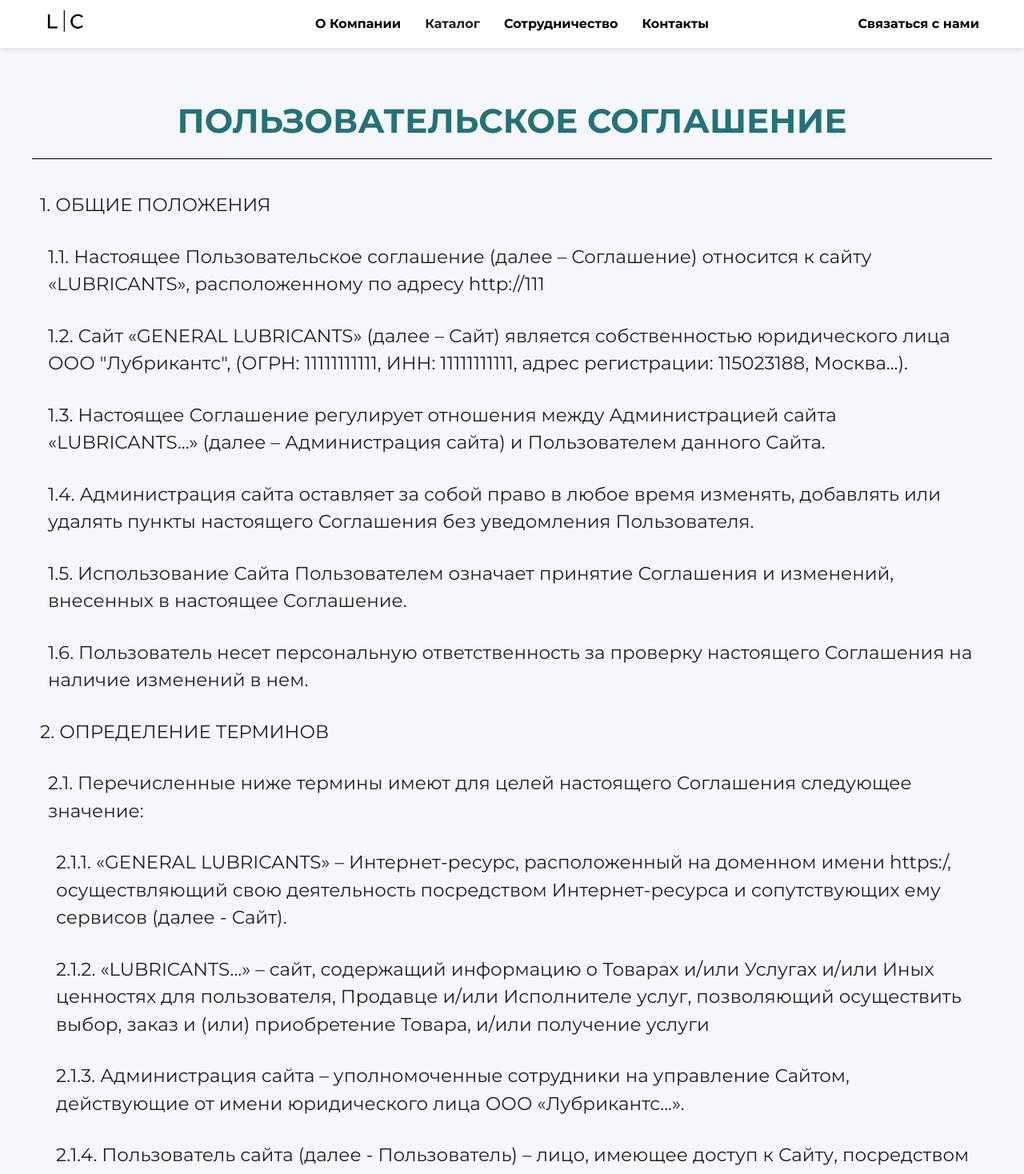
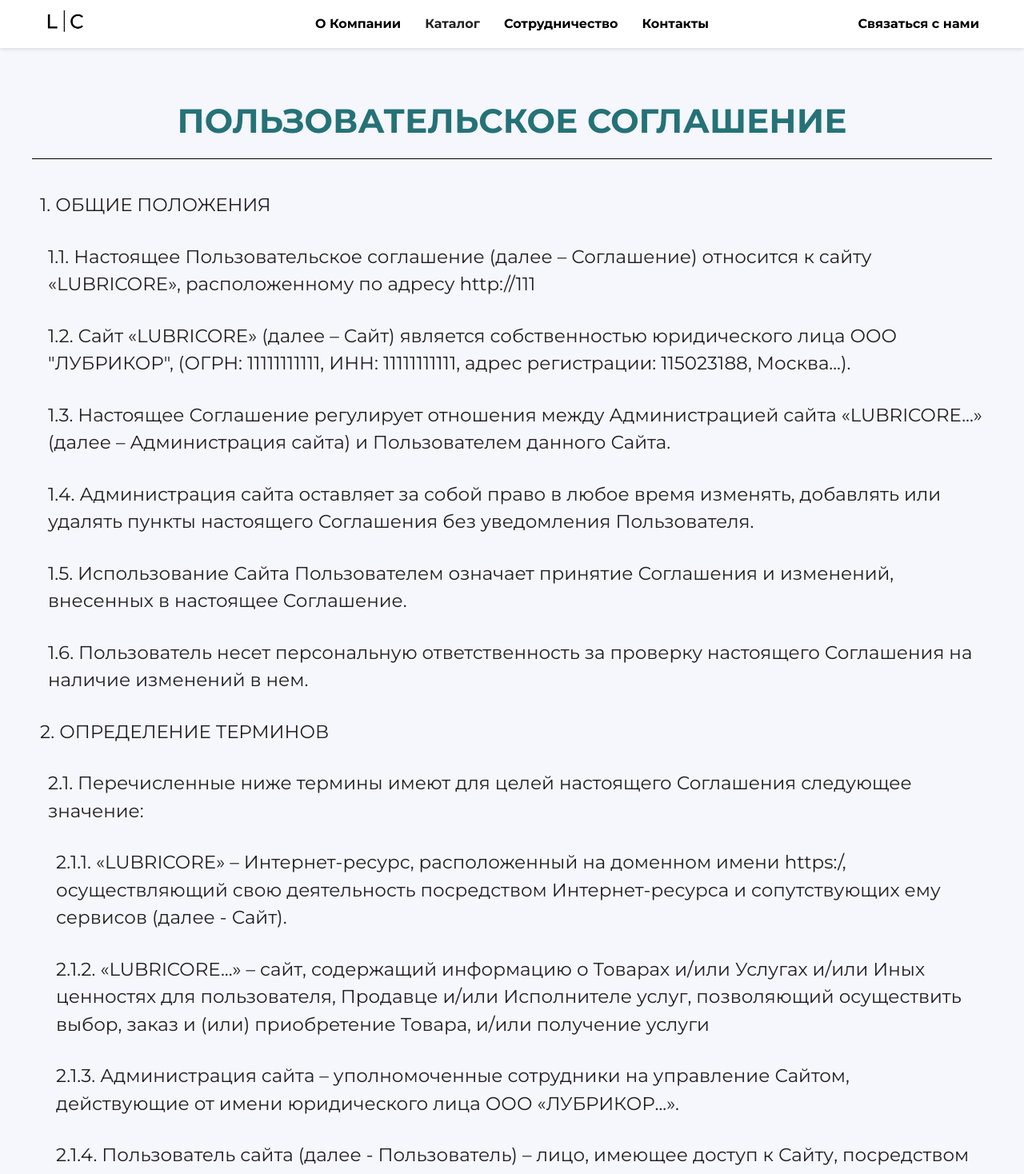
Before and after one commit to MaximMGTTRN/oilApp, a React (Vite) app: page /user_agreement in a window 1280 px wide. Shown: the top 1468 px of the page at 80% size. Built offline with nearby package versions, Linux system fonts and the light colour scheme.

Commit message:
Update Agreement.tsx

```diff
--- a/src/pages/Agreement/Agreement.tsx
+++ b/src/pages/Agreement/Agreement.tsx
@@ -12,11 +12,11 @@ export const Agreement: React.FC = () => {
           <li className='first-level'> Общие положения</li>
           <ol>
             {/*// todo EDIT */}
-            <li>Настоящее Пользовательское соглашение (далее – Соглашение) относится к сайту «LUBRICANTS», расположенному по адресу http://111</li>
+            <li>Настоящее Пользовательское соглашение (далее – Соглашение) относится к сайту «LUBRICORE», расположенному по адресу http://111</li>
             {/*// todo EDIT */}
-            <li> Сайт «GENERAL LUBRICANTS» (далее – Сайт) является собственностью юридического лица ООО "Лубрикантс", (ОГРН: 11111111111, ИНН: 11111111111, адрес регистрации: 115023188, Москва...).</li>
+            <li> Сайт «LUBRICORE» (далее – Сайт) является собственностью юридического лица ООО "ЛУБРИКОР", (ОГРН: 11111111111, ИНН: 11111111111, адрес регистрации: 115023188, Москва...).</li>
             {/*// todo EDIT */}
-            <li>Настоящее Соглашение регулирует отношения между Администрацией сайта «LUBRICANTS...» (далее – Администрация сайта) и Пользователем данного Сайта.</li>
+            <li>Настоящее Соглашение регулирует отношения между Администрацией сайта «LUBRICORE...» (далее – Администрация сайта) и Пользователем данного Сайта.</li>
             <li>Администрация сайта оставляет за собой право в любое время изменять, добавлять или удалять пункты настоящего Соглашения без уведомления Пользователя.</li>
             <li>Использование Сайта Пользователем означает принятие Соглашения и изменений, внесенных в настоящее Соглашение.</li>
             <li>Пользователь несет персональную ответственность за проверку настоящего Соглашения на наличие изменений в нем.</li>
@@ -26,11 +26,11 @@ export const Agreement: React.FC = () => {
             <li>Перечисленные ниже термины имеют для целей настоящего Соглашения следующее значение:</li>
             <ol>
             {/*// todo EDIT */}
-              <li>«GENERAL LUBRICANTS» – Интернет-ресурс, расположенный на доменном имени https:/, осуществляющий свою деятельность посредством Интернет-ресурса и сопутствующих ему сервисов (далее - Сайт).</li>
+              <li>«LUBRICORE» – Интернет-ресурс, расположенный на доменном имени https:/, осуществляющий свою деятельность посредством Интернет-ресурса и сопутствующих ему сервисов (далее - Сайт).</li>
               {/*// todo EDIT */}
-              <li>«LUBRICANTS...» – сайт, содержащий информацию о Товарах и/или Услугах и/или Иных ценностях для пользователя, Продавце и/или Исполнителе услуг, позволяющий осуществить выбор, заказ и (или) приобретение Товара, и/или получение услуги</li>
+              <li>«LUBRICORE...» – сайт, содержащий информацию о Товарах и/или Услугах и/или Иных ценностях для пользователя, Продавце и/или Исполнителе услуг, позволяющий осуществить выбор, заказ и (или) приобретение Товара, и/или получение услуги</li>
               {/*// todo EDIT */}
-              <li>Администрация сайта – уполномоченные сотрудники на управление Сайтом, действующие от имени юридического лица ООО «Лубрикантс...».</li>
+              <li>Администрация сайта – уполномоченные сотрудники на управление Сайтом, действующие от имени юридического лица ООО «ЛУБРИКОР...».</li>
               <li>Пользователь сайта (далее - Пользователь) – лицо, имеющее доступ к Сайту, посредством сети Интернет и использующее Сайт.</li>
               {/*// todo EDIT */}
               <li>Содержание сайта (далее – Содержание) - охраняемые результаты интеллектуальной деятельности, включая тексты литературных произведений, их названия, предисловия, аннотации, статьи, иллюстрации, обложки, музыкальные произведения с текстом или без текста, графические, текстовые, фотографические, производные, составные и иные произведения, пользовательские интерфейсы, визуальные интерфейсы, названия товарных знаков, логотипы, программы для ЭВМ, базы данных, а также дизайн, структура, выбор, координация, внешний вид, общий стиль и расположение данного Содержания, входящего в состав Сайта и другие объекты интеллектуальной собственности все вместе и/или по отдельности, содержащиеся на сайте https://</li>
```
